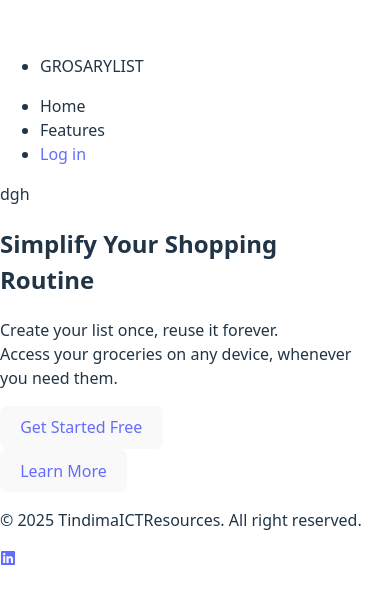
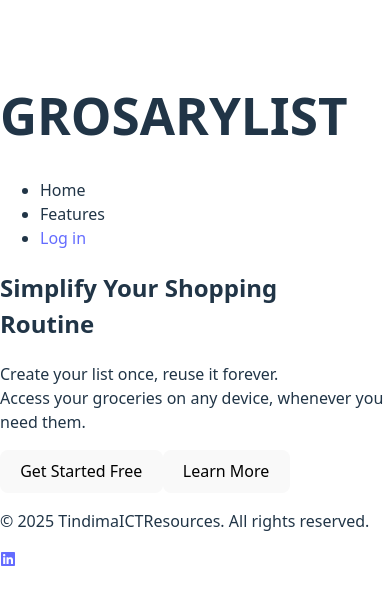
Before and after one commit to Ndima-karabo17/ShoppingListApp, a React (Vite) app: page /home in a window 390 px wide. Shown: the part 109-714 px from the top of the page. Built offline with nearby package versions, Linux system fonts and the light colour scheme.

Commit message:
Update Home.tsx
I added a media query and comments

```diff
--- a/src/pages/Home.tsx
+++ b/src/pages/Home.tsx
@@ -1,50 +1,82 @@
-import { Link } from "react-router";
-import {FaLinkedin} from 'react-icons/fa';
+import { Link } from "react-router-dom";
+import { FaLinkedin } from 'react-icons/fa';
 
 function Home() {
     return (
-
         <>
-            <header>
-                <div className="flex gap-10 h-10 bg-violet-50">
+            {/* Header */}
+            <header className="bg-violet-50">
+                <div className="container mx-auto flex justify-between items-center px-4 py-4">
                     <div>
-                        <ul>
-                            <li className="text-teal-400 text-2xl">GR<span className="text-amber-300">O</span>SARYLIST</li>
-                        </ul>
+                        <h1 className="text-teal-400 text-2xl font-bold">
+                            GR<span className="text-amber-300">O</span>SARYLIST
+                        </h1>
                     </div>
-                    <div className="ml-350">
-                        <ul className="flex gap-10  ">
-
+                    <nav>
+                        <ul className="flex flex-col sm:flex-row gap-4 sm:gap-10 items-center">
                             <li className="hover:text-neutral-600 cursor-pointer">Home</li>
                             <li className="hover:text-neutral-600 cursor-pointer">Features</li>
-                            <li className="border-1 hover:border-neutral-600 rounded-xl w-27 h-8"><Link to="/login" className="ml-5 text-xl hover:text-neutral-600">Log in</Link></li>
+                            <li>
+                                <Link
+                                    to="/login"
+                                    className="border border-neutral-400 hover:border-neutral-600 rounded-xl px-4 py-1 text-xl hover:text-neutral-600"
+                                >
+                                    Log in
+                                </Link>
+                            </li>
                         </ul>
-                    </div>
+                    </nav>
                 </div>
             </header>
-            <main className="bg-[url('/background.png')] bg-cover bg-center h-screen">
-                dgh
-                <div className="flex mt-50 ml-50">
-                    <div >
-                        <h2 className="font-bold text-4xl ">Simplify Your Shopping <br /> Routine</h2>
-                        <p className="">Create your list once, reuse it forever. <br />
-                            Access your groceries on any device, whenever <br /> you need them.</p>
-                    </div>
-                    <div className="flex gap-10 mt-25 ml-150">
-                        <div> <button className="bg-teal-400 hover:bg-teal-300 rounded w-35 h-10 cursor-pointer"><Link to='/register'>Get Started Free</Link></button></div>
-                        <div><button className=" bg-teal-400 hover:bg-teal-300 rounded w-35 h-10 cursor-pointer"><Link to='/register'>Learn More</Link></button></div>
+
+            {/* Main Section */}
+            <main className="bg-[url('/background.png')] bg-center bg-no-repeat bg-cover min-h-screen flex items-center">
+                <div className="container mx-auto px-4 flex flex-col lg:flex-row items-center justify-between gap-10 py-10">
+                    {/* Text Block */}
+                    <div className="max-w-xl text-center lg:text-left">
+                        <h2 className="font-bold text-2xl sm:text-3xl md:text-4xl mb-4">
+                            Simplify Your Shopping <br /> Routine
+                        </h2>
+                        <p className="text-base sm:text-lg">
+                            Create your list once, reuse it forever. <br />
+                            Access your groceries on any device, whenever you need them.
+                        </p>
+
+                        {/* Buttons */}
+                        <div className="flex flex-col sm:flex-row gap-4 mt-6 justify-center lg:justify-start">
+                            <Link to='/register'>
+                                <button className="bg-teal-400 hover:bg-teal-300 text-white font-medium rounded px-6 py-2 w-full sm:w-auto">
+                                    Get Started Free
+                                </button>
+                            </Link>
+                            <Link to='/register'>
+                                <button className="bg-teal-400 hover:bg-teal-300 text-white font-medium rounded px-6 py-2 w-full sm:w-auto">
+                                    Learn More
+                                </button>
+                            </Link>
+                        </div>
                     </div>
                 </div>
             </main>
-            <footer>
-            <div className="flex gap-10 h-10 bg-violet-50">
-                <div className="ml-200 flex">
-                    <p>&copy; 2025 TindimaICTResources. <span className="">All right reserved.</span></p>
-                    <p className="mt-1"><Link to='https://www.linkedin.com/in/ndima-mhangwani'><FaLinkedin className="text-blue-600 text-2xl"/></Link></p>
+
+            {/* Footer */}
+            <footer className="bg-violet-50">
+                <div className="container mx-auto px-4 py-4 flex flex-col sm:flex-row justify-between items-center gap-4">
+                    <p className="text-sm text-center sm:text-left">
+                        &copy; 2025 TindimaICTResources. <span>All rights reserved.</span>
+                    </p>
+                    <Link
+                        to="https://www.linkedin.com/in/ndima-mhangwani"
+                        target="_blank"
+                        rel="noopener noreferrer"
+                        className="text-blue-600"
+                    >
+                        <FaLinkedin className="text-2xl" />
+                    </Link>
                 </div>
-            </div>
             </footer>
         </>
     );
 }
+
 export default Home;
```
